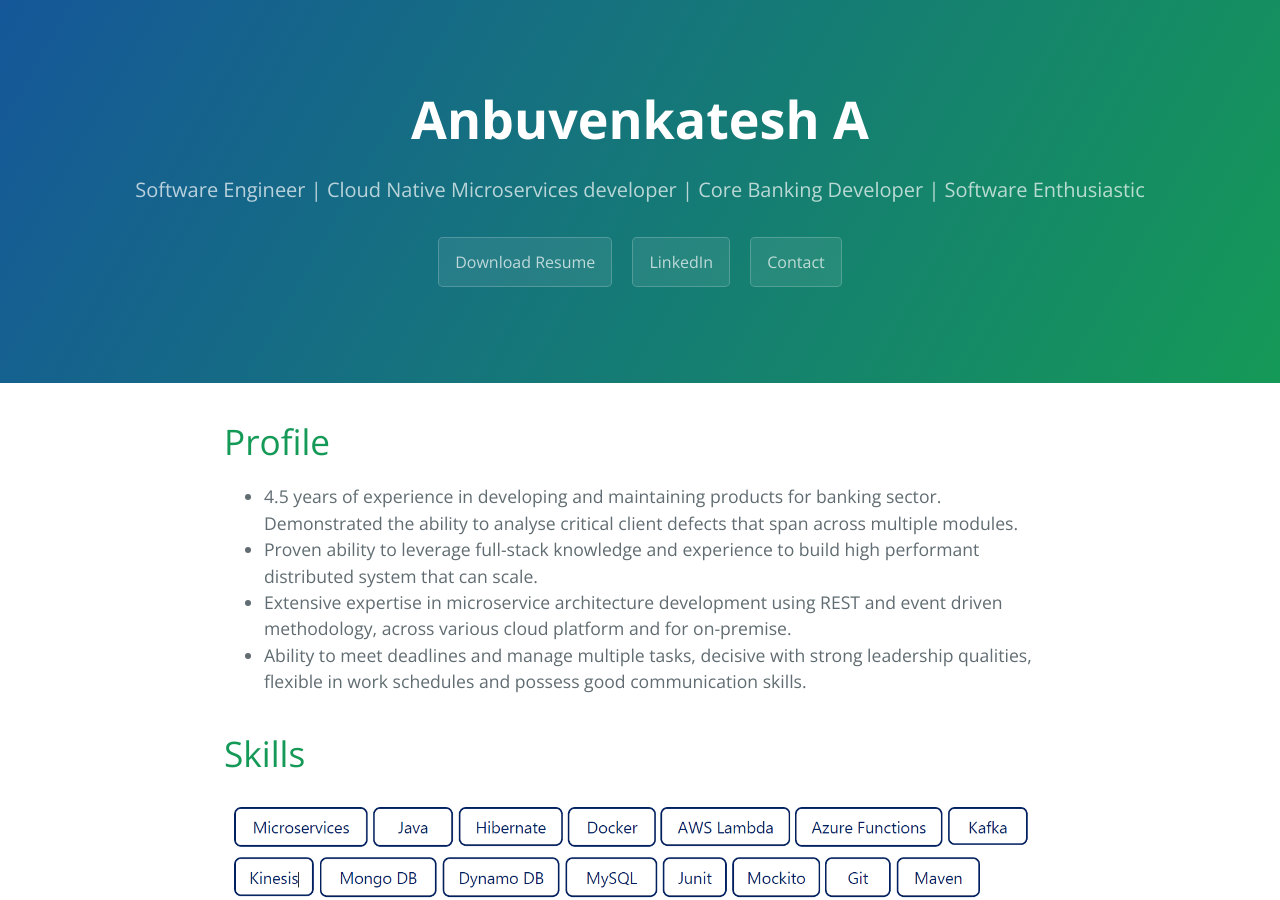
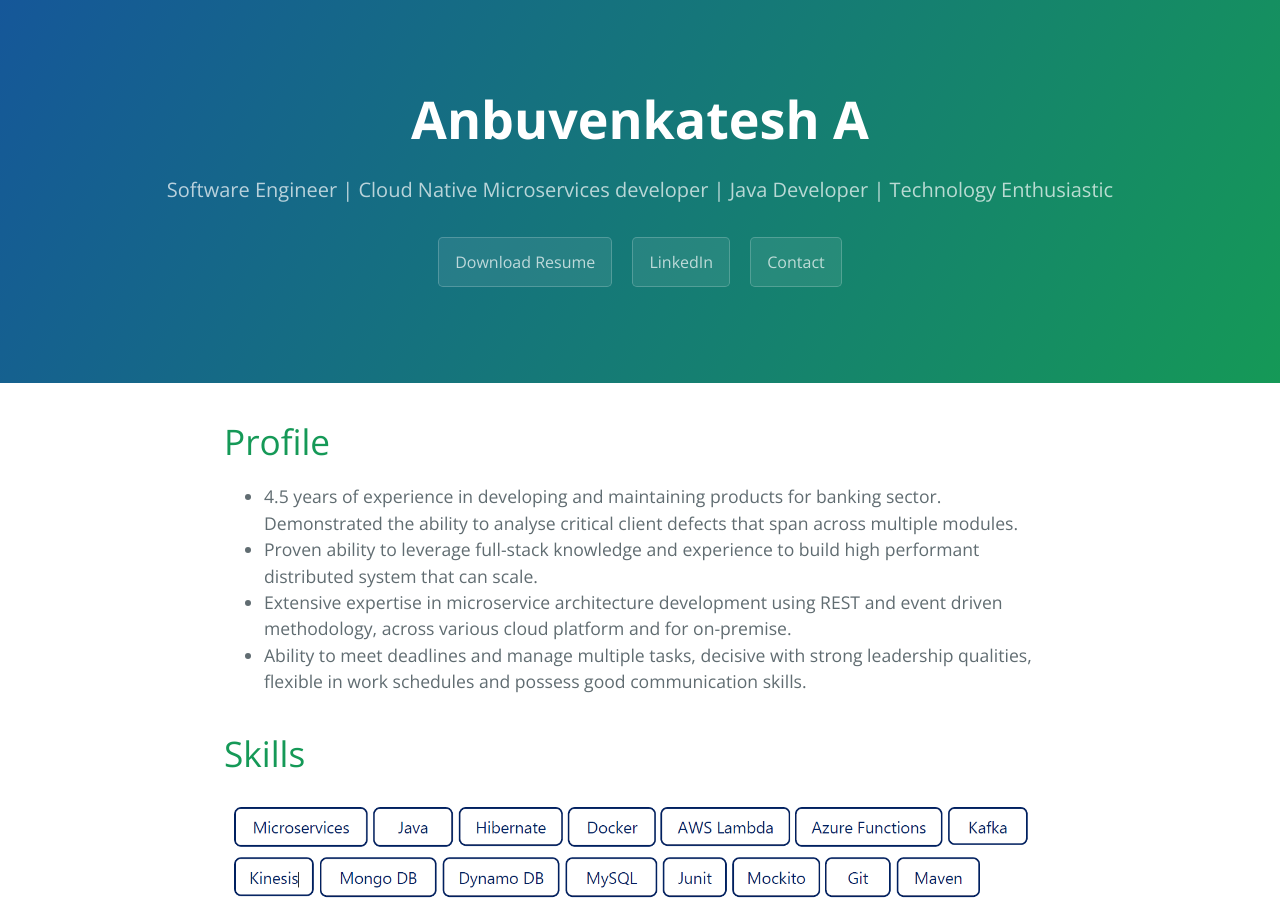
Before and after one commit to aanbuvenkatesh/aanbuvenkatesh.github.io, a Jekyll site: the page built from index.md, in a window 1280 px wide and 900 px high. Built offline with Jekyll 4.4.1, drawn with Linux system fonts in a browser that asks for light colours; our own code applies the rules of GitHub Pages for plain Markdown files.

Commit message:
Update _config.yml

```diff
--- a/_config.yml
+++ b/_config.yml
@@ -1,5 +1,5 @@
 title: Anbuvenkatesh A
-description: Software Engineer | Cloud Native Microservices developer |  Core Banking Developer | Software Enthusiastic
+description: Software Engineer | Cloud Native Microservices developer |  Java Developer | Technology Enthusiastic
 show_downloads: true
 google_analytics: false
 theme: jekyll-theme-cayman
```
